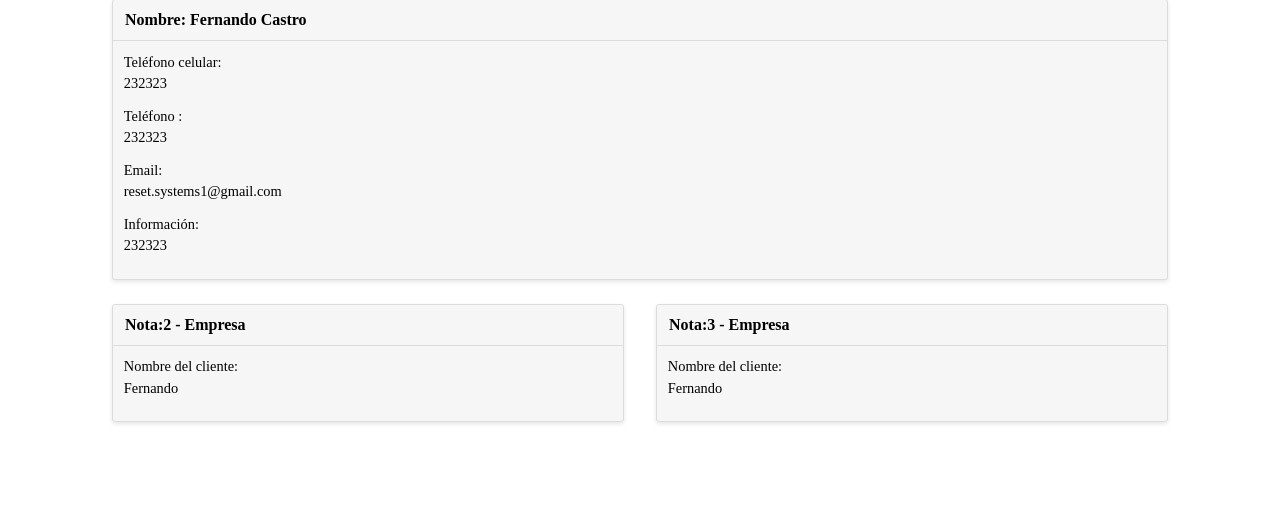
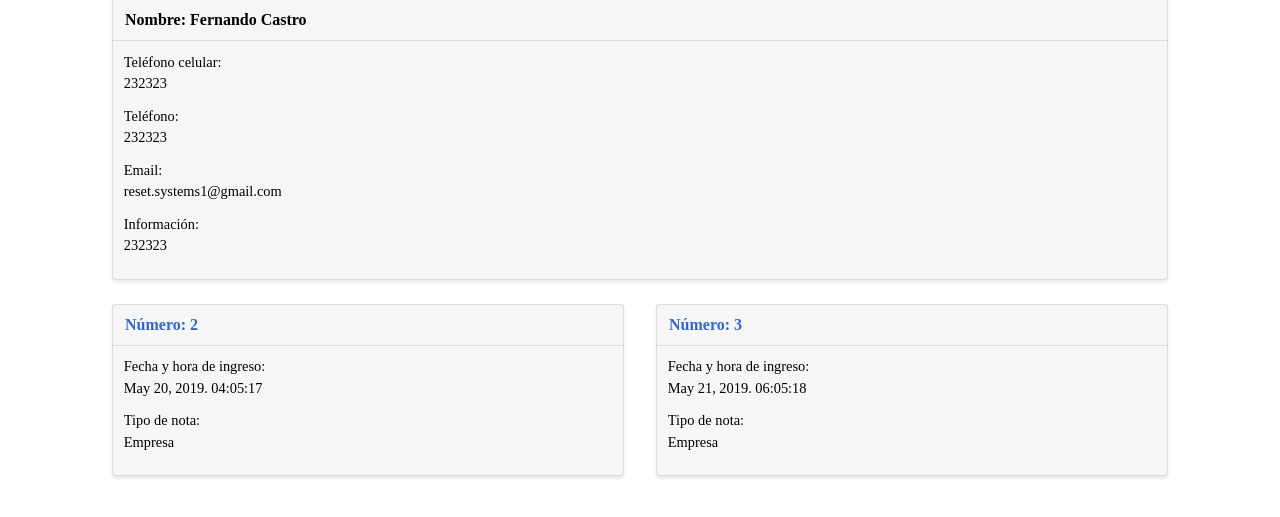
Before and after one commit to jrobertogcing/encuestasApp, a Django app: page /clientes/2/ in a window 1280 px wide. Shown: the part 107-624 px from the top of the page. Run offline with Django 3.2, Linux system fonts and the light colour scheme; data comes from the database, SQL or seed files in the repository; both versions use the stored data as it was after the commit.

Commit message:
Se agrega nota para cada cliente y detalle. Aún falta ingresar parametros de la nota

```diff
--- a/encuestas/menuUno/models.py
+++ b/encuestas/menuUno/models.py
@@ -30,9 +30,6 @@ class Nota(models.Model):
     tipo = models.CharField(max_length=255)
     person = models.ForeignKey(Persona, on_delete=models.CASCADE)
 
-    class Meta:
-        ordering = ['auto_id_nota', ]
-
     def __str__(self):
         return str(self.auto_id_nota)
 
--- a/encuestas/menuUno/templates/encuestas/nota_list.html
+++ b/encuestas/menuUno/templates/encuestas/nota_list.html
@@ -6,7 +6,7 @@
     <div class="cards">
         {% for nota in notas %}
             <div class="card">
-                <header><a href="{% url 'menuUno:nota_detail' pk=nota.pk %}">Nota:{{persona.auto_id_cliente}} {{persona.nombre}} {{persona.apellido}}</a></header>
+                <!-- <header><a href="{% url 'menuUno:nota_detail' pk=nota.pk %}">Nota:{{persona.auto_id_cliente}} {{persona.nombre}} {{persona.apellido}}</a></header> -->
                <header>Nota:{{nota.auto_id_nota}} - {{nota.tipo}}</header>
                 <div class="card-copy">
                     Nombre del cliente:{{persona.nombre|linebreaks }}
--- a/encuestas/menuUno/templates/encuestas/persona_detail.html
+++ b/encuestas/menuUno/templates/encuestas/persona_detail.html
@@ -8,7 +8,7 @@
         <header> Nombre: {{ persona.nombre }} {{ persona.apellido }} </header>
         <div class="card-copy">
             Teléfono celular:{{persona.celular|linebreaks }}
-            Teléfono :{{persona.telefono|linebreaks}}
+            Teléfono: {{persona.telefono|linebreaks}}
             Email: {{persona.email|linebreaks}}
             Información: {{persona.info|linebreaks}}
         </div>
@@ -18,9 +18,12 @@
 <div class="cards">
         {% for nota in persona.nota_set.all %}
             <div class="card">
-               <header>Nota:{{nota.auto_id_nota}} - {{nota.tipo}}</header>
+                    <header>
+                        <a href="{% url 'menuUno:nota_detail' persona_pk=nota.person.pk nota_pk=nota.pk%}">Número: {{nota.auto_id_nota}}</a>
+                    </header>
                 <div class="card-copy">
-                    Nombre del cliente:{{persona.nombre|linebreaks }}
+                    Fecha y hora de ingreso: {{nota.created_at|date:"M d, Y. h:m:s"|linebreaks}}
+                    Tipo de nota:{{nota.tipo|linebreaks }}
                 </div>
             </div>
         {% endfor %}
--- a/encuestas/menuUno/urls.py
+++ b/encuestas/menuUno/urls.py
@@ -7,10 +7,7 @@ urlpatterns = [
     # path('', views.nota_lista, name='nota_list'),
     path('listaClientes', views.persona_lista, name='persona_list'),
     path('listaNotas', views.nota_lista, name='nota_list'),
-    # path('<int:nota_pk>/<int:persona_pk>', views.nota_detail, name='nota_detail'),
-    # path('<int:pk>/', views.nota_detail, name='nota_detail'),
-    # path('create/', views.persona_create_view),
-    # path('createEncuesta/', views.encuesta_create_view, name='encuesta_create'),
+    path('<int:persona_pk>/<int:nota_pk>', views.nota_detail, name='nota_detail'),
     path('<int:pk>/', views.persona_detail, name='persona_detail'),
     path('<int:pk>/', views.nota_detail, name='nota_detail'),
     path('createPersona/', views.persona_create_view, name='persona_create'),
--- a/encuestas/menuUno/views.py
+++ b/encuestas/menuUno/views.py
@@ -90,12 +90,13 @@ def persona_detail(request, pk):
 def persona_lista(request):
     notas = Nota.objects.all()
     personas = Persona.objects.all()
-    return render(request, 'encuestas/persona_list.html', {'personas': personas} , { 'notas' : notas})
+    return render(request, 'encuestas/persona_list.html', {'personas': personas,  'notas' : notas})
+
+def nota_detail(request, persona_pk, nota_pk,):
+    nota = get_object_or_404(Nota, person_id = persona_pk, pk = nota_pk)
+    persona = get_object_or_404(Persona, pk=persona_pk)
+    return render(request, 'encuestas/nota_detail.html', {'persona': persona, 'nota': nota})
 
 def nota_lista(request):
     notas = Nota.objects.all()
     return render(request, 'encuestas/nota_list.html', {'notas': notas})
-
-def nota_detail(request, encuesta_pk, persona_pk):
-    nota = get_object_or_404(Nota, nota_id=nota_pk, pk=persona_pk)
-    return render(request, 'encuestas/nota_detail.html',{'nota': nota})
```
Also changed, not shown: encuestas/menuUno/templates/encuestas/nota_detail.html (+3 -5 lines), encuestas/db.sqlite3.
